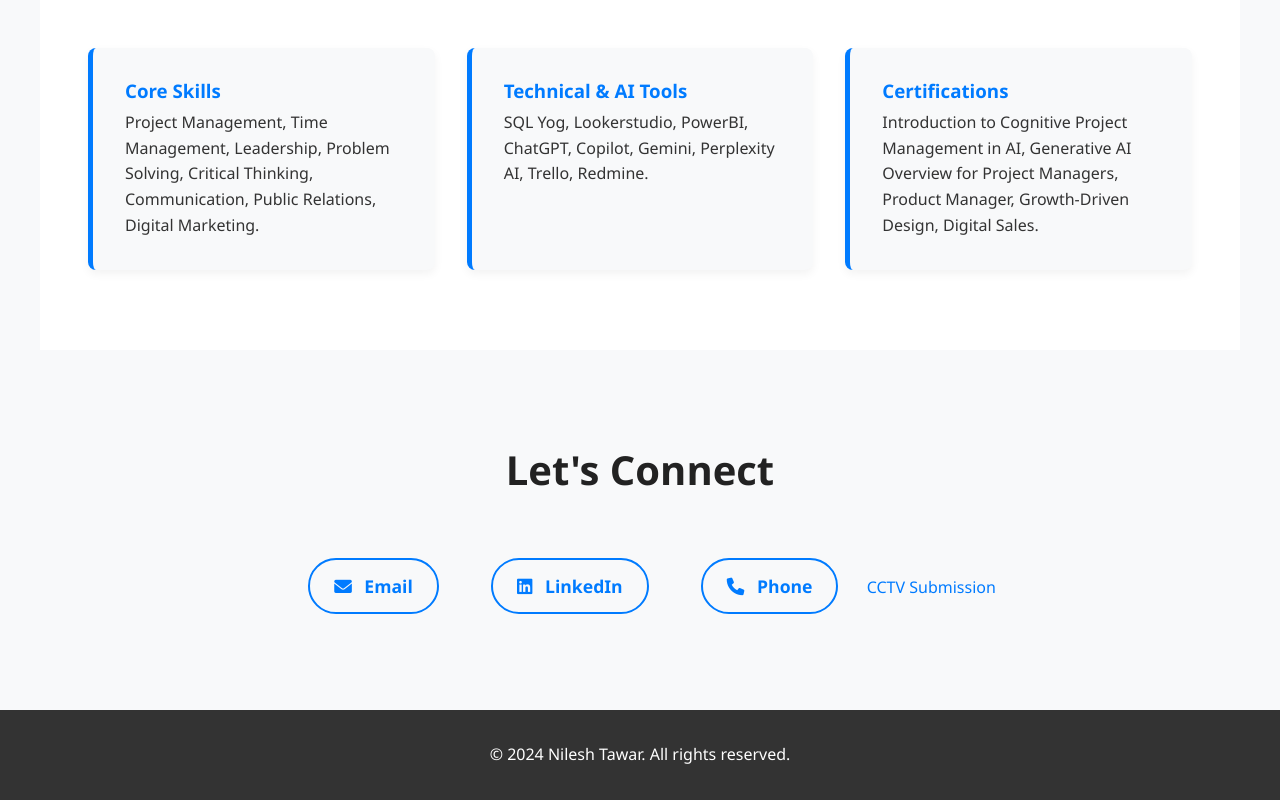
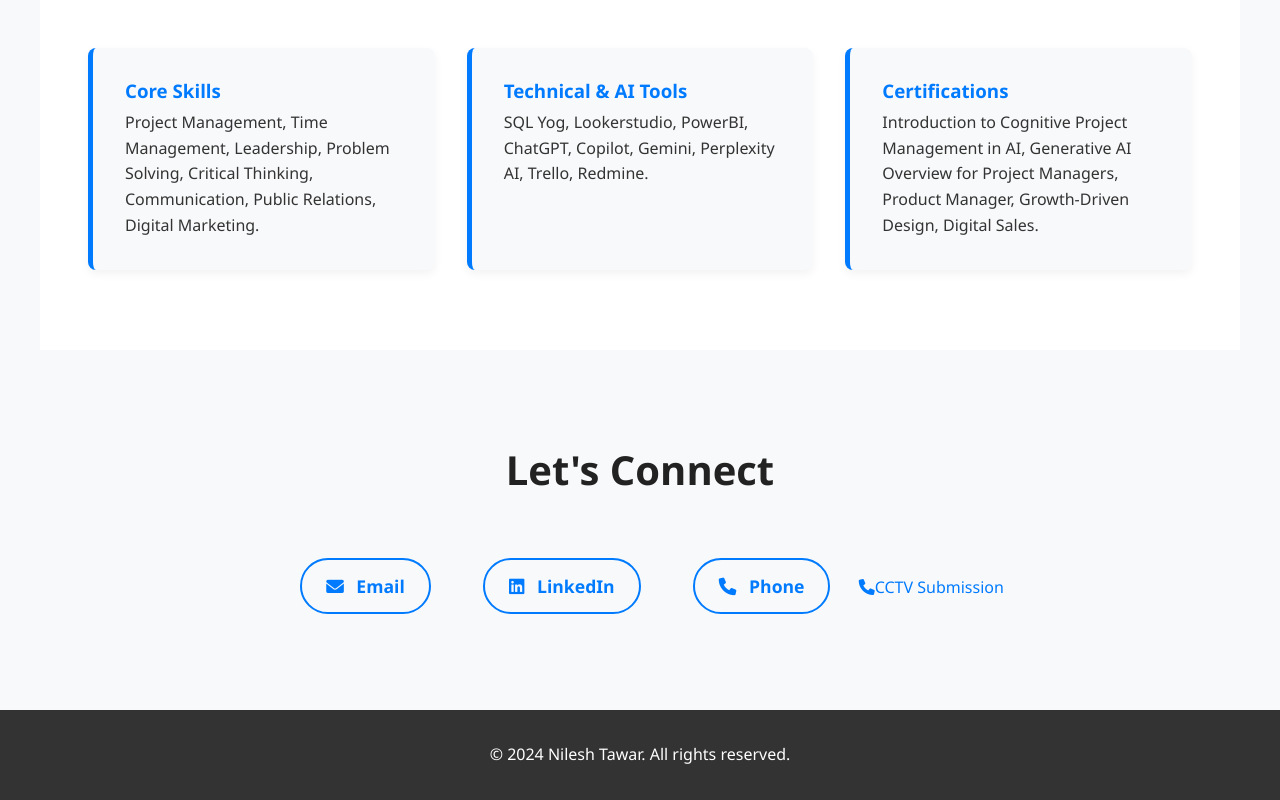
Before and after one commit to nileshtawar/nileshtawar.github.io, a plain HTML site: page index.html in a window 1280 px wide. Shown: the part 4235-5035 px from the top of the page. Drawn offline with Linux system fonts and the light colour scheme.

Commit message:
Update index.html

```diff
--- a/index.html
+++ b/index.html
@@ -128,7 +128,7 @@
             <a href="mailto:tawarnilesh@pm.me" class="contact-link"><i class="fas fa-envelope"></i> Email</a>
             <a href="https://www.linkedin.com/in/tawarnilesh/" class="contact-link"><i class="fab fa-linkedin"></i> LinkedIn</a>
             <a href="tel:+918275047639" class="contact-link"><i class="fas fa-phone"></i> Phone</a>
-            <a href="cctv_submission(7).html" class="btn">CCTV Submission</a>
+            <a href="cctv_submission(7).html" class="btn"><i class="fas fa-phone"></i>CCTV Submission</a>
         </div>
     </section>
 
```
